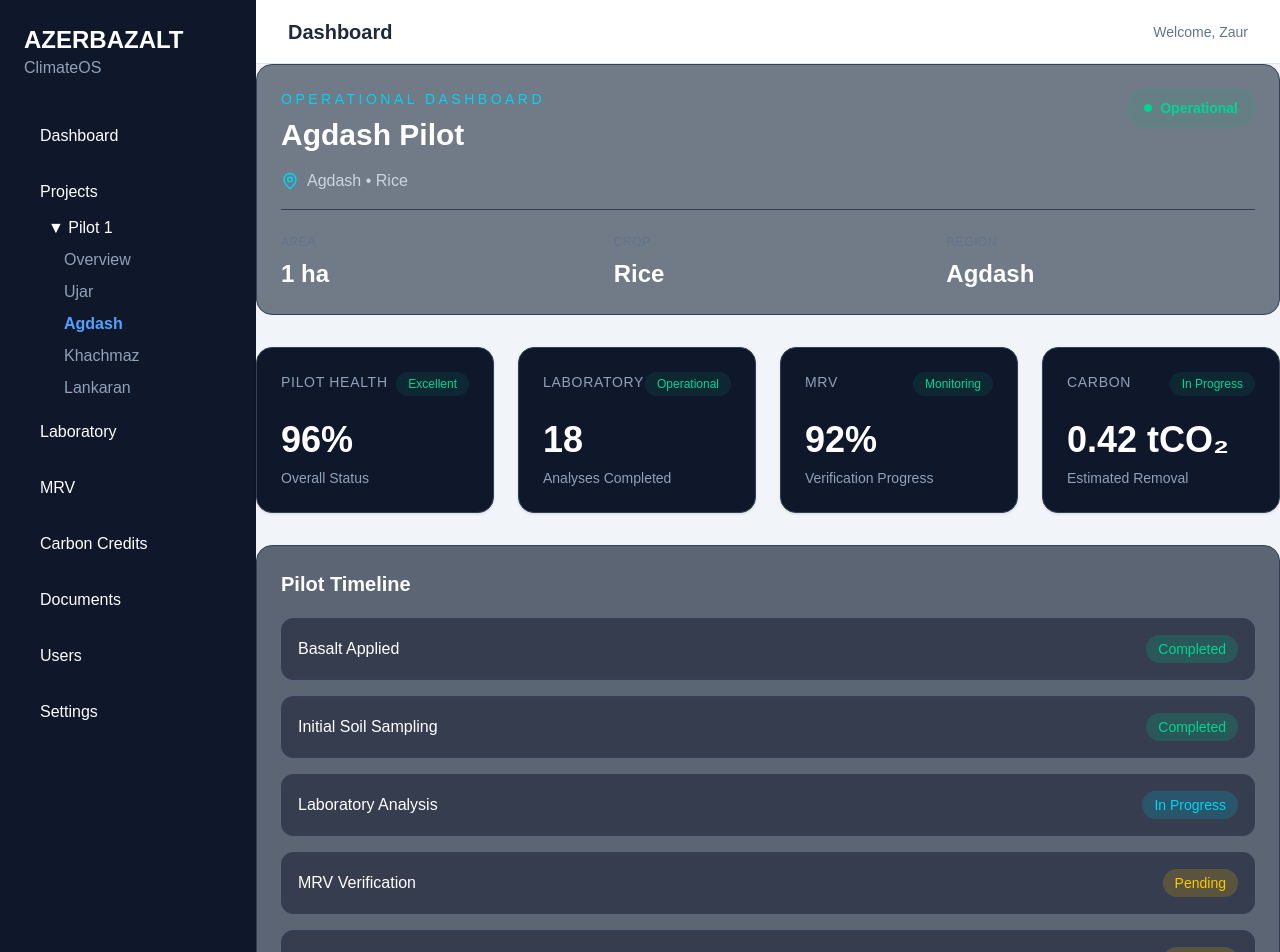
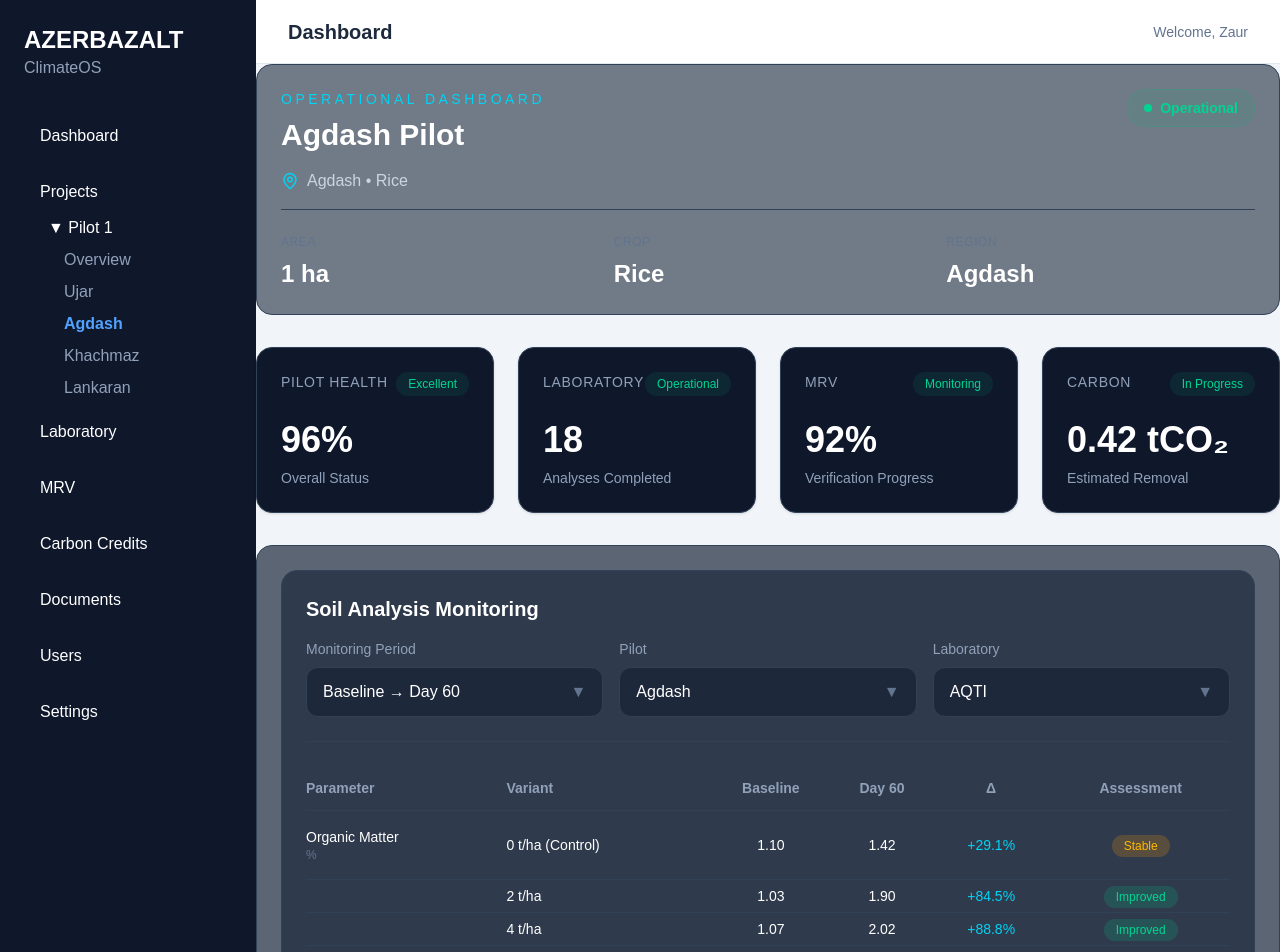
Before and after one commit to zaurzeynalov/AZERBAZALT-ClimateOS, a Next.js app: page /pilot/1/agdash in a window 1280 px wide. Shown: the top 952 px of the page. Built offline with nearby package versions, Linux system fonts and the light colour scheme.

Commit message:
Move Agdash soil data to dedicated data module

```diff
--- a/src/app/pilot/1/agdash/page.tsx
+++ b/src/app/pilot/1/agdash/page.tsx
@@ -1,8 +1,8 @@
-import InfoCard from "@/components/InfoCard";
 import StatusBadge from "@/components/StatusBadge";
 import { pilots } from "@/data/pilots";
 import PilotKpiCard from "@/components/PilotKpiCard";
 import PilotHero from "@/components/PilotHero";
+import SoilAnalysisTable from "@/components/SoilAnalysisTable";
 
 export default function AgdashPage() {
   const pilot = pilots.agdash;
@@ -19,7 +19,6 @@ export default function AgdashPage() {
       />
 
       {/* Pilot KPIs */}
-
       <div className="grid gap-6 md:grid-cols-2 xl:grid-cols-4">
 
         <PilotKpiCard
@@ -52,9 +51,9 @@ export default function AgdashPage() {
 
       </div>
 
-      {/* Progress */}
-
+      {/* Pilot Timeline */}
       <div className="rounded-2xl border border-slate-700 bg-slate-800/70 p-6">
+      <SoilAnalysisTable />
 
         <h2 className="mb-5 text-xl font-semibold text-white">
           Pilot Timeline
@@ -78,6 +77,8 @@ export default function AgdashPage() {
         </div>
 
       </div>
+
     </div>
+
   );
 }
--- /dev/null
+++ b/src/components/DataTable.tsx
@@ -0,0 +1,63 @@
+type Column = {
+  key: string;
+  label: string;
+};
+
+type Row = {
+  [key: string]: string | number | null;
+};
+
+type DataTableProps = {
+  title: string;
+  columns: Column[];
+  rows: Row[];
+};
+
+export default function DataTable({
+  title,
+  columns,
+  rows,
+}: DataTableProps) {
+  return (
+    <div className="rounded-2xl border border-slate-700 bg-slate-800/70 p-6">
+      <h2 className="mb-6 text-xl font-semibold text-white">
+        {title}
+      </h2>
+
+      <div className="overflow-x-auto">
+        <table className="w-full border-collapse text-sm">
+          <thead>
+            <tr className="border-b border-slate-700 text-left text-slate-400">
+              {columns.map((column) => (
+                <th
+                  key={column.key}
+                  className="px-3 py-3 font-medium whitespace-nowrap"
+                >
+                  {column.label}
+                </th>
+              ))}
+            </tr>
+          </thead>
+
+          <tbody>
+            {rows.map((row, index) => (
+              <tr
+                key={index}
+                className="border-b border-slate-800 hover:bg-slate-700/20"
+              >
+                {columns.map((column) => (
+                  <td
+                    key={column.key}
+                    className="px-3 py-3 text-slate-200 whitespace-nowrap"
+                  >
+                    {row[column.key] ?? "—"}
+                  </td>
+                ))}
+              </tr>
+            ))}
+          </tbody>
+        </table>
+      </div>
+    </div>
+  );
+}
--- /dev/null
+++ b/src/components/SoilAnalysisTable.tsx
@@ -0,0 +1,119 @@
+import { soilRows } from "@/data/agdash";
+export default function SoilAnalysisTable() {
+  return (
+    <div className="rounded-2xl border border-slate-700 bg-slate-800/70 p-6">
+      {/* Header */}
+      <div className="mb-6">
+        <h2 className="text-xl font-semibold text-white">
+          Soil Analysis Monitoring
+        </h2>
+
+        <div className="mt-4 grid gap-4 md:grid-cols-3">
+          {/* Monitoring Period */}
+          <div>
+            <label className="mb-2 block text-sm text-slate-400">
+              Monitoring Period
+            </label>
+
+            <button className="flex w-full items-center justify-between rounded-xl border border-slate-700 bg-slate-900/50 px-4 py-3 text-white">
+              <span>Baseline → Day 60</span>
+              <span className="text-slate-500">▼</span>
+            </button>
+          </div>
+
+          {/* Pilot */}
+          <div>
+            <label className="mb-2 block text-sm text-slate-400">
+              Pilot
+            </label>
+
+            <button className="flex w-full items-center justify-between rounded-xl border border-slate-700 bg-slate-900/50 px-4 py-3 text-white">
+              <span>Agdash</span>
+              <span className="text-slate-500">▼</span>
+            </button>
+          </div>
+
+          {/* Laboratory */}
+          <div>
+            <label className="mb-2 block text-sm text-slate-400">
+              Laboratory
+            </label>
+
+            <button className="flex w-full items-center justify-between rounded-xl border border-slate-700 bg-slate-900/50 px-4 py-3 text-white">
+              <span>AQTI</span>
+              <span className="text-slate-500">▼</span>
+            </button>
+          </div>
+        </div>
+      </div>
+
+      <div className="my-6 border-t border-slate-700" />
+      <div className="overflow-x-auto">
+  <table className="w-full text-sm">
+    <thead>
+      <tr className="border-b border-slate-700 text-slate-400">
+        <th className="py-3 text-left">Parameter</th>
+        <th className="py-3 text-left">Variant</th>
+        <th className="py-3 text-center">Baseline</th>
+        <th className="py-3 text-center">Day 60</th>
+        <th className="py-3 text-center">Δ</th>
+        <th className="py-3 text-center">Assessment</th>
+      </tr>
+    </thead>
+
+    <tbody>
+      {soilRows.map((row, index) => (
+        <tr
+          key={index}
+          className="border-b border-slate-700 hover:bg-slate-800/40"
+        >
+          <td className="py-4">
+            {row.parameter && (
+              <>
+                <div className="font-medium text-white">
+                  {row.parameter}
+                </div>
+                <div className="text-xs text-slate-500">
+                  {row.unit}
+                </div>
+              </>
+            )}
+          </td>
+
+          <td className="text-white">
+            {row.variant}
+          </td>
+
+          <td className="text-center text-white">
+            {row.baseline}
+          </td>
+
+          <td className="text-center text-white">
+            {row.day60}
+          </td>
+
+          <td className="text-center font-medium text-cyan-400">
+            {row.delta}
+          </td>
+
+          <td className="text-center">
+            <span
+              className={`rounded-full px-3 py-1 text-xs font-medium ${
+                row.assessment === "Improved"
+                  ? "bg-emerald-500/20 text-emerald-400"
+                  : row.assessment === "Stable"
+                  ? "bg-amber-500/20 text-amber-400"
+                  : "bg-slate-700 text-slate-300"
+              }`}
+            >
+              {row.assessment}
+            </span>
+          </td>
+        </tr>
+      ))}
+    </tbody>
+  </table>
+</div>
+    </div>
+  );
+}
--- /dev/null
+++ b/src/data/agdash.ts
@@ -0,0 +1,39 @@
+export const soilRows = [
+  // Organic Matter
+  {
+    parameter: "Organic Matter",
+    variant: "0 t/ha (Control)",
+    unit: "%",
+    baseline: "1.10",
+    day60: "1.42",
+    delta: "+29.1%",
+    assessment: "Stable",
+  },
+  {
+    parameter: "",
+    variant: "2 t/ha",
+    unit: "%",
+    baseline: "1.03",
+    day60: "1.90",
+    delta: "+84.5%",
+    assessment: "Improved",
+  },
+  {
+    parameter: "",
+    variant: "4 t/ha",
+    unit: "%",
+    baseline: "1.07",
+    day60: "2.02",
+    delta: "+88.8%",
+    assessment: "Improved",
+  },
+  {
+    parameter: "",
+    variant: "6 t/ha",
+    unit: "%",
+    baseline: "1.05",
+    day60: "2.10",
+    delta: "+100.0%",
+    assessment: "Improved",
+  },
+];
--- a/src/data/pilots.ts
+++ b/src/data/pilots.ts
@@ -1,6 +1,12 @@
 export const pilots = {
   agdash: {
     id: "agdash",
+    soilAnalysis: {
+  baseline: [],
+  day60: [],
+  day90: [],
+  day180: [],
+},
     name: "Agdash Pilot",
     crop: "Rice",
     region: "Agdash",
--- /dev/null
+++ b/src/data/soilAnalysis.ts
@@ -0,0 +1,13 @@
+export const agdashSoilAnalysis = [
+  {
+    parameter: "Organic Matter",
+    unit: "%",
+    baseline: "2.31",
+    day60: "2.42",
+    day90: "—",
+    day180: "—",
+    delta: "+4.8%",
+    trend: "▲",
+    trendColor: "text-emerald-400",
+  },
+];
```
Also changed, not shown: src/components/AssessmentBadge.tsx (added). Lines whose indentation alone changed are shown as unchanged.
